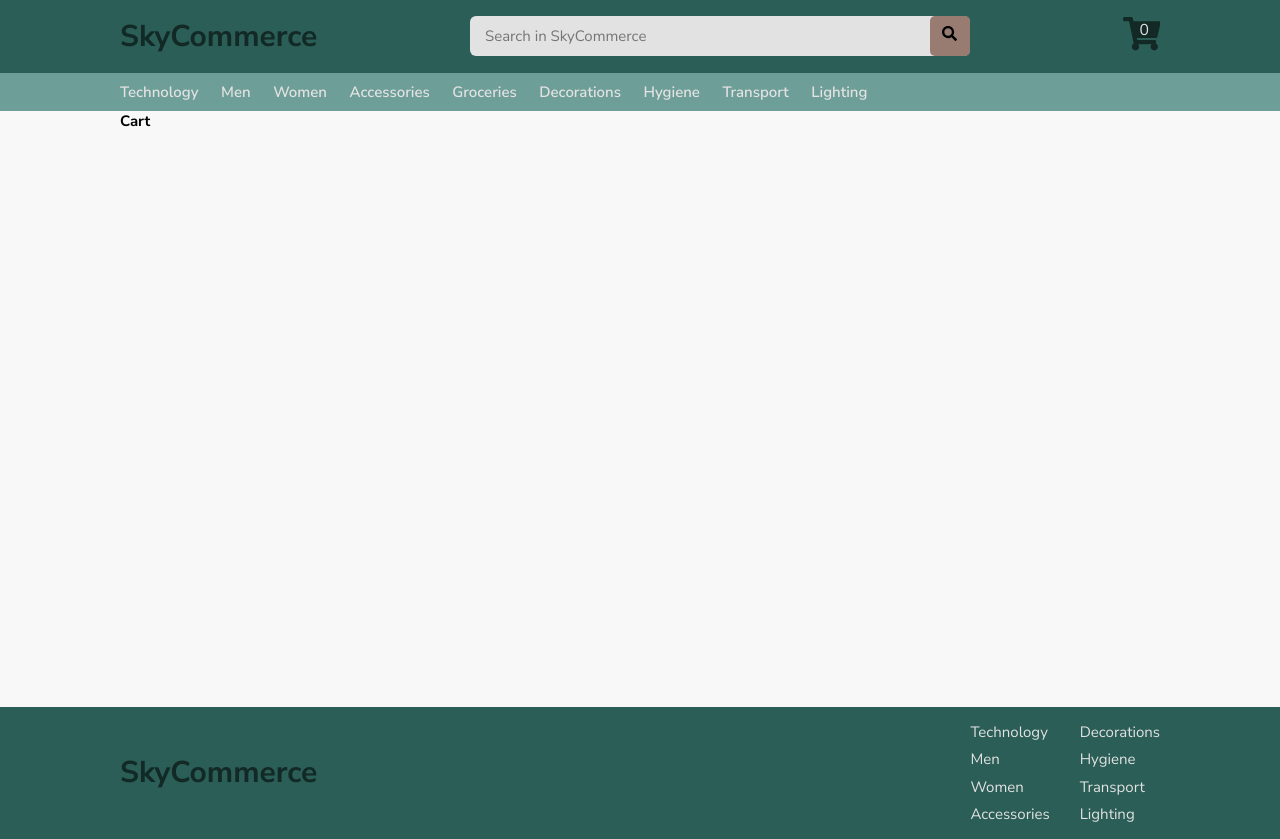
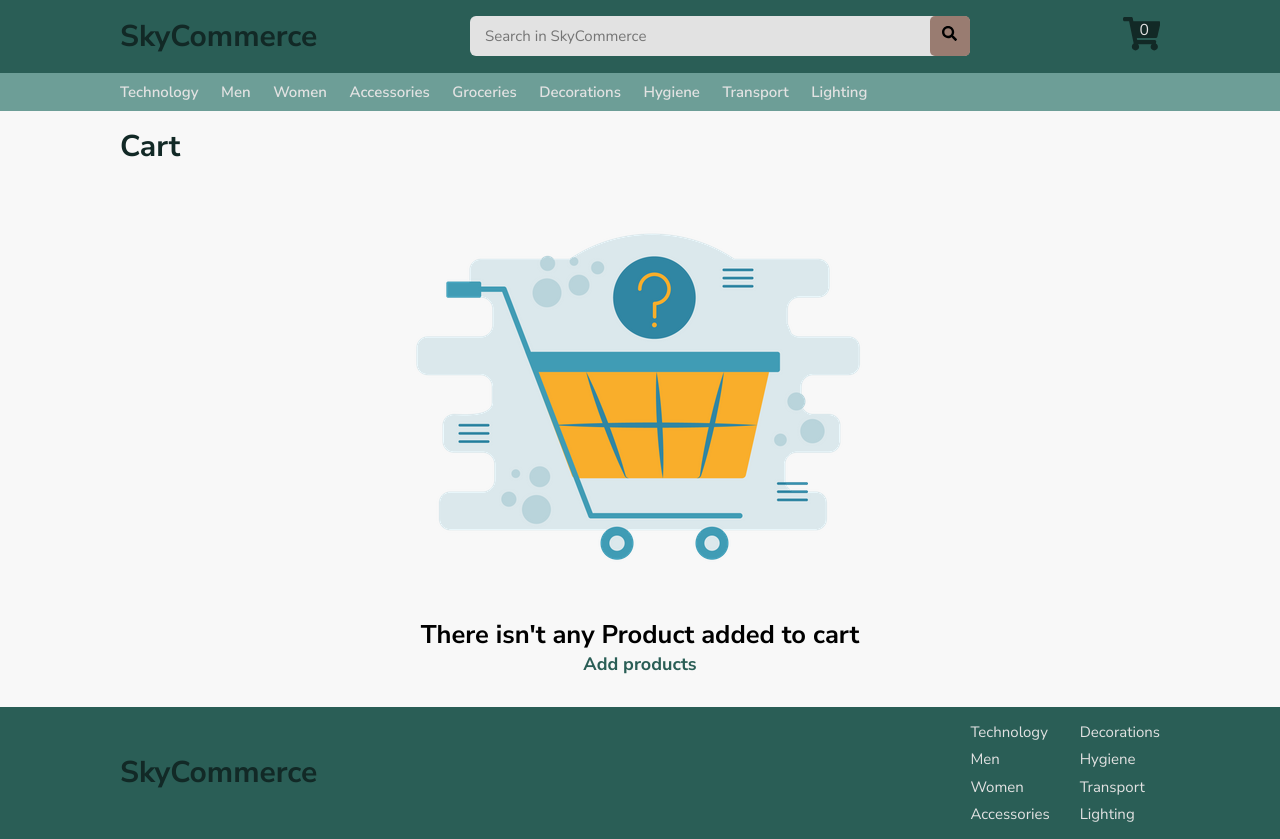
Before and after one commit to Tomas-Arrativel/SkyCommerce, a React (Vite) app: page /shopping-cart in a window 1280 px wide. Built offline with nearby package versions, Linux system fonts and the light colour scheme.

Commit message:
Making the styling of the empy cart and basic for the page

```diff
--- a/src/pages/ShoppingCartPage/ShoppingCartPage.css
+++ b/src/pages/ShoppingCartPage/ShoppingCartPage.css
@@ -0,0 +1,46 @@
+/* Basic styling to the cartpage */
+.cartpage {
+  padding: 1rem 0;
+}
+
+.cartpage__title h2 {
+  font-size: 2rem;
+  font-weight: 1000;
+  color: var(--black);
+}
+
+/* Fixing the positioning of the cart-items */
+.cartpage__items {
+  display: flex;
+  flex-direction: column;
+  gap: 1rem;
+}
+
+/* Styling the empty cart */
+.empty__cart {
+  display: flex;
+  flex-direction: column;
+  align-items: center;
+  justify-content: center;
+  min-width: 270px;
+}
+
+.empty__cart img {
+  min-width: 200px;
+}
+
+.empty__cart h2 {
+  font-size: 1.7rem;
+  font-weight: 700;
+}
+
+.empty__cart a {
+  text-decoration: none;
+  font-size: 1.2rem;
+  font-weight: 700;
+  color: var(--dark-aqua);
+}
+.empty__cart a:hover {
+  color: var(--aqua);
+  text-decoration: underline;
+}
--- a/src/pages/ShoppingCartPage/ShoppingCartPage.tsx
+++ b/src/pages/ShoppingCartPage/ShoppingCartPage.tsx
@@ -11,13 +11,14 @@ const ShoppingCartPage = () => {
         <h2>Cart</h2>
       </div>
       <div className='cartpage__items'>
-        {cartItems ? (
+        {cartItems.length > 0 ? (
           cartItems.map((item) => (
             <CartItem id={item.id} quantity={item.quantity} key={item.id} />
           ))
         ) : (
-          <div>
-            <h2>there isn't any Product added to cart</h2>
+          <div className='empty__cart'>
+            <img src='../../cart/empty-cart.webp' alt='Empty cart image' />
+            <h2>There isn't any Product added to cart</h2>
             <Link to='/'>Add products</Link>
           </div>
         )}
```
Also changed, not shown: public/cart/empty-cart.webp (added).
